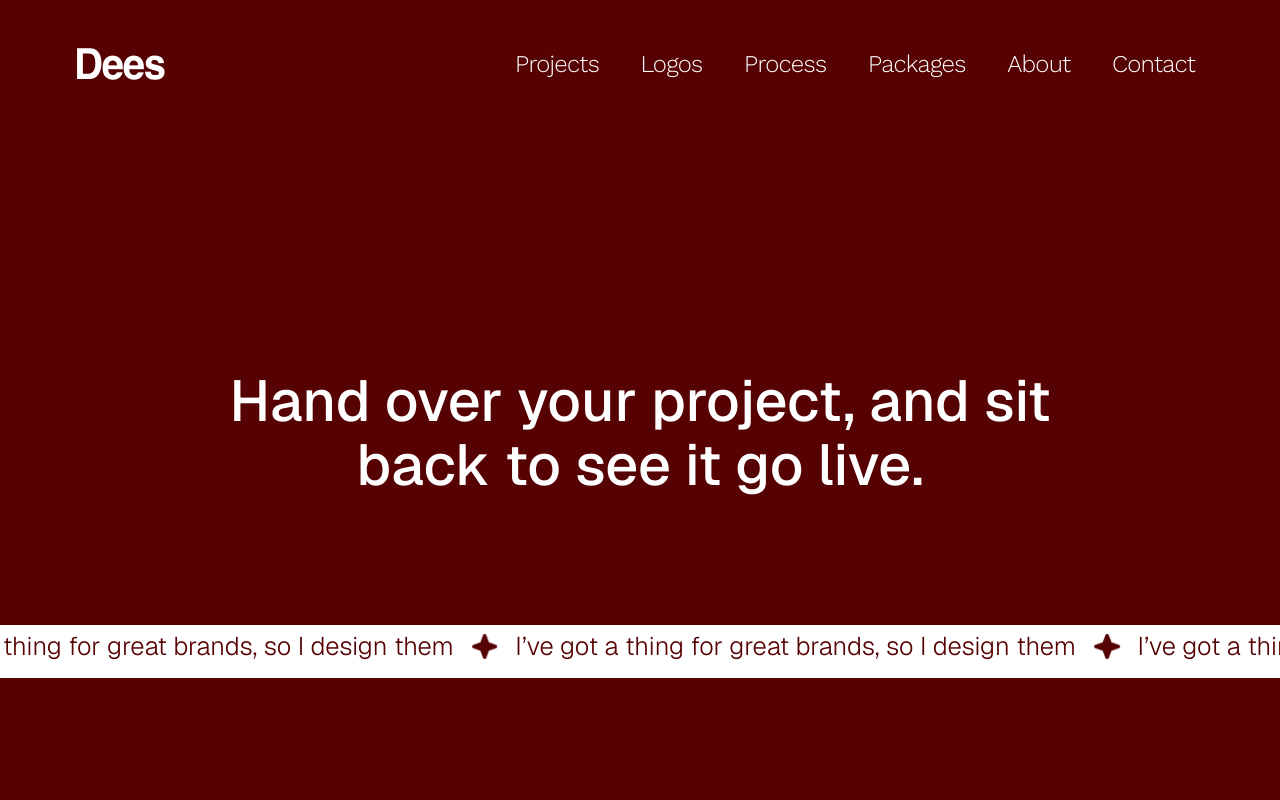
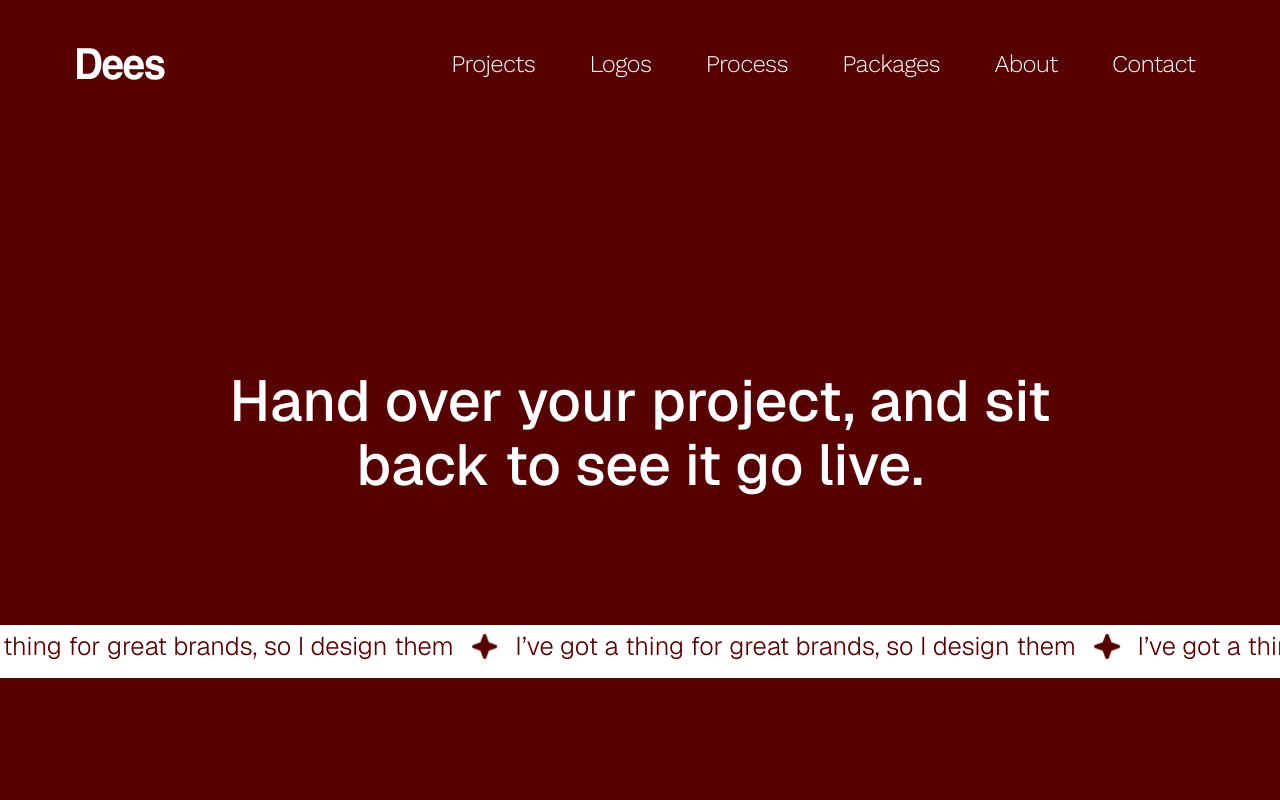
Before and after one commit to nrmcodes22/Dees, a Next.js app: page / in a window 1280 px wide. Shown: the top 800 px of the page. Built offline with nearby package versions, Linux system fonts and the light colour scheme.

Commit message:
navbar width

```diff
--- a/components/Navbar/Navbar.jsx
+++ b/components/Navbar/Navbar.jsx
@@ -68,7 +68,7 @@ export default function Navbar() {
 
   {/* Desktop Menu */}
   <motion.div
-  className="hidden md:flex flex-grow justify-end gap-x-[clamp(16px,2vw,72px)]
+  className="hidden md:flex flex-grow justify-end gap-x-[clamp(16px,3vw,72px)]
 "
   variants={menuContainer}
   initial="hidden"
```
